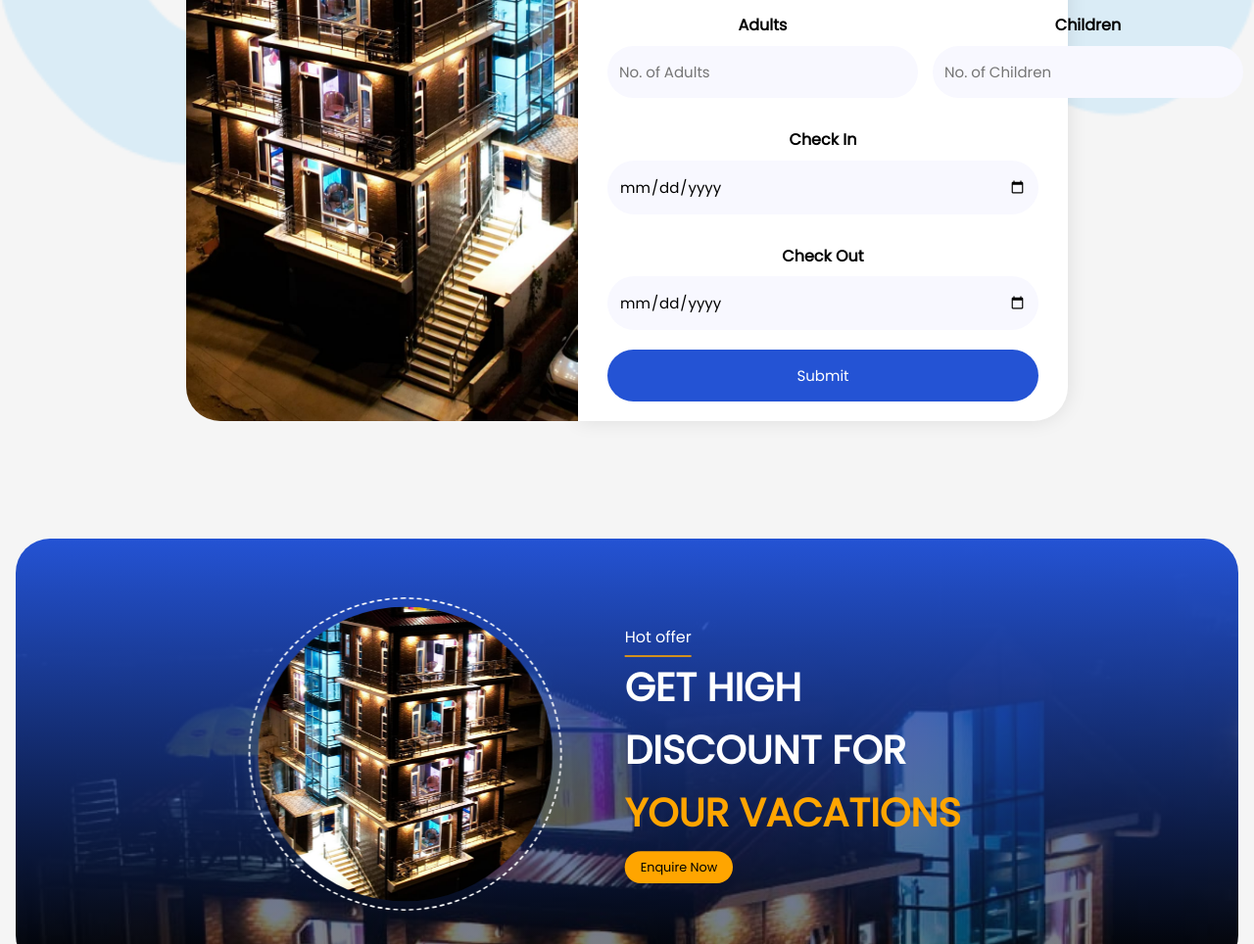
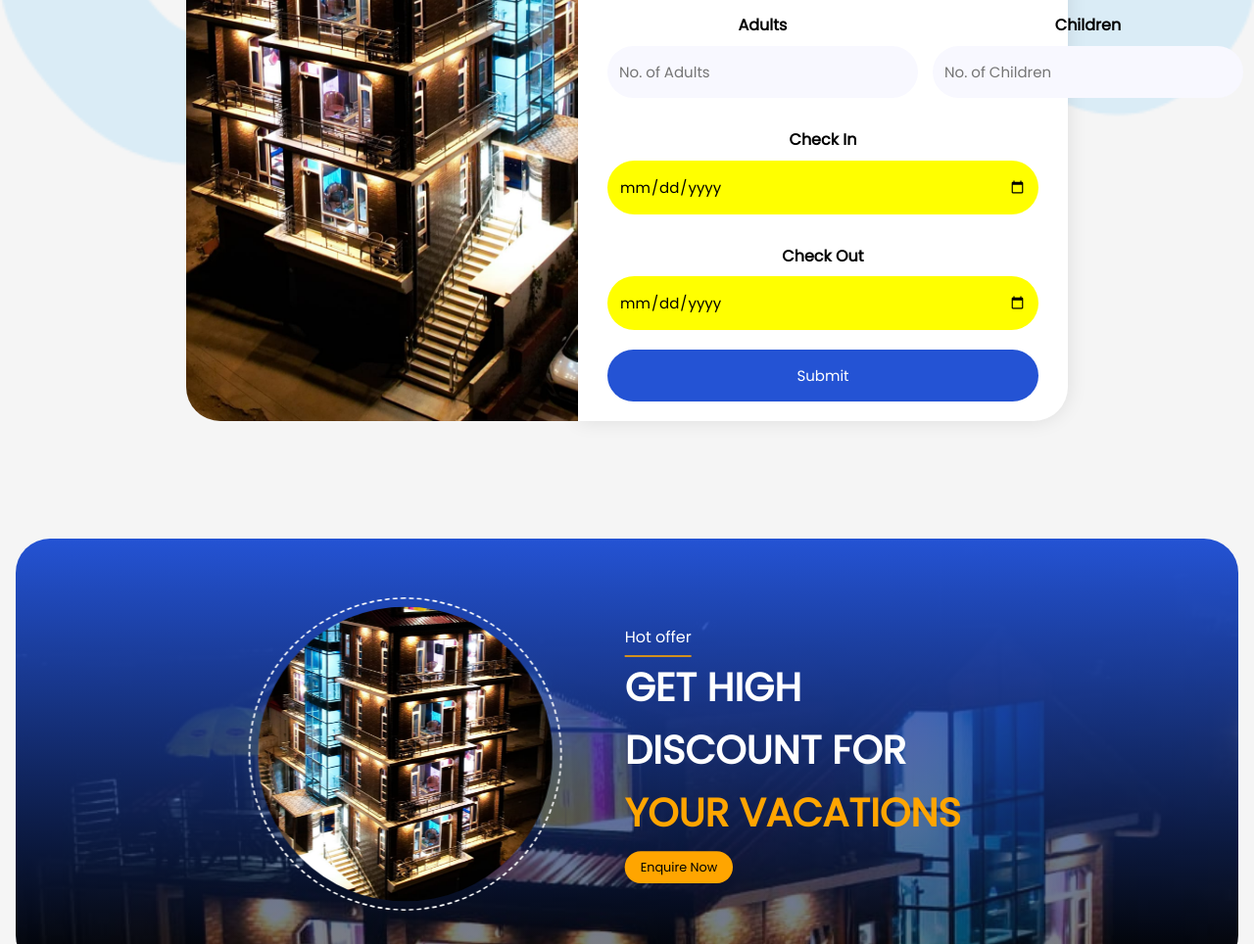
Before and after one commit to Ashwani65971/Hotel_Website, a plain HTML site: page index.html in a window 1280 px wide. Shown: the part 4911-5875 px from the top of the page at 98% size. Drawn offline with Linux system fonts and the light colour scheme.

Commit message:
edit fields

```diff
--- a/index.html
+++ b/index.html
@@ -539,12 +539,12 @@
 			<div class="FromTo" style="display:flex; column-gap: 15px; flex-direction: column;">
 				<div class="inputs" style="display: flex; flex-direction: column;">
 					<label style="text-align: center; margin-bottom: 8px; font-weight: bold;">Check In</label>
-					<input type="date" name="name" required>
+					<input style="width: 100%; background-color: yellow;" type="date" name="name" required>
 					<!-- <span>Your Name</span> -->
 				</div>
 					<div class="inputs" style="display: flex; flex-direction: column;">
 						<label style="text-align: center; margin-bottom: 8px; font-weight: bold;">Check Out</label>
-					<input type="date" name="name" required>
+					<input style="width: 100%; background-color: yellow;" type="date" name="name" required>
 					<!-- <span>Your Name</span> -->
 				</div>
 			</div>
```
